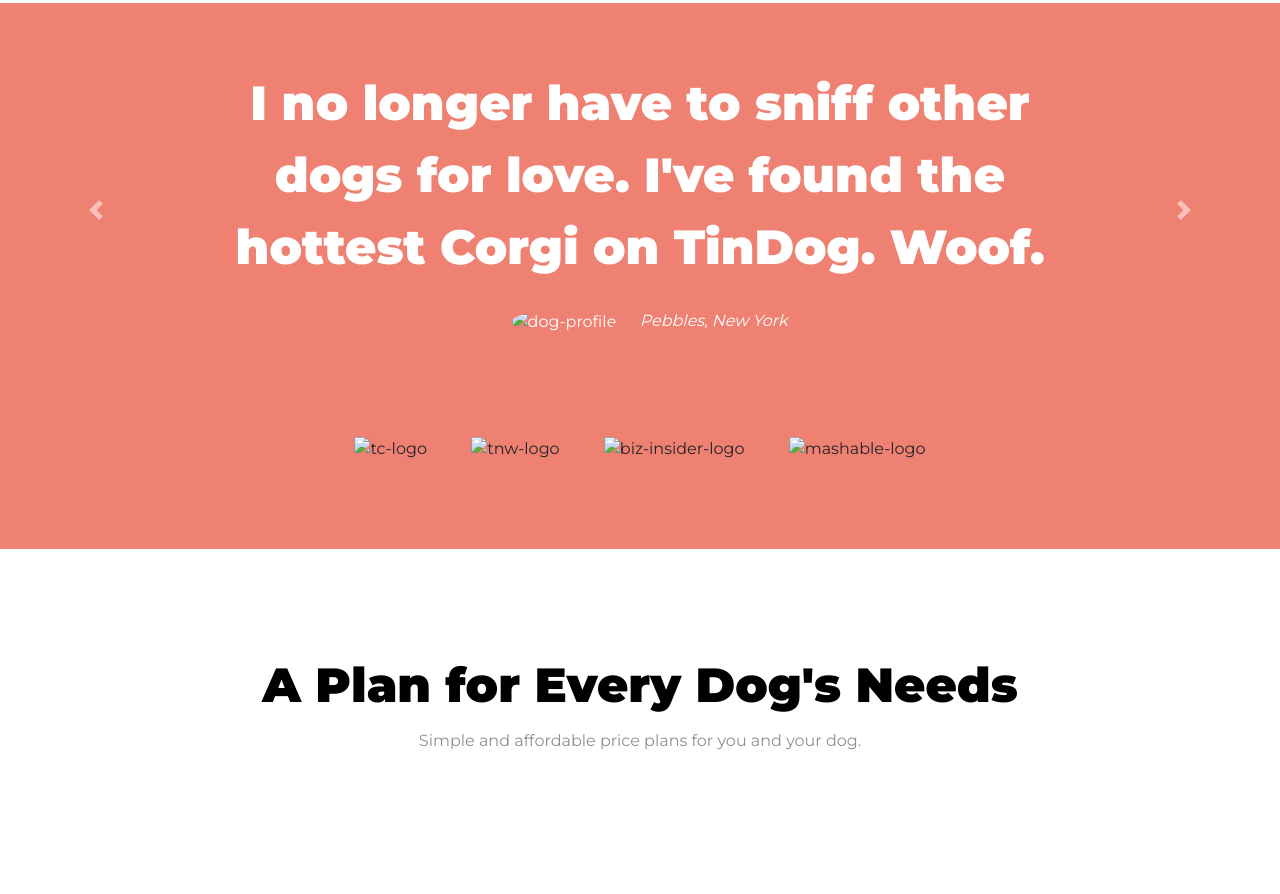
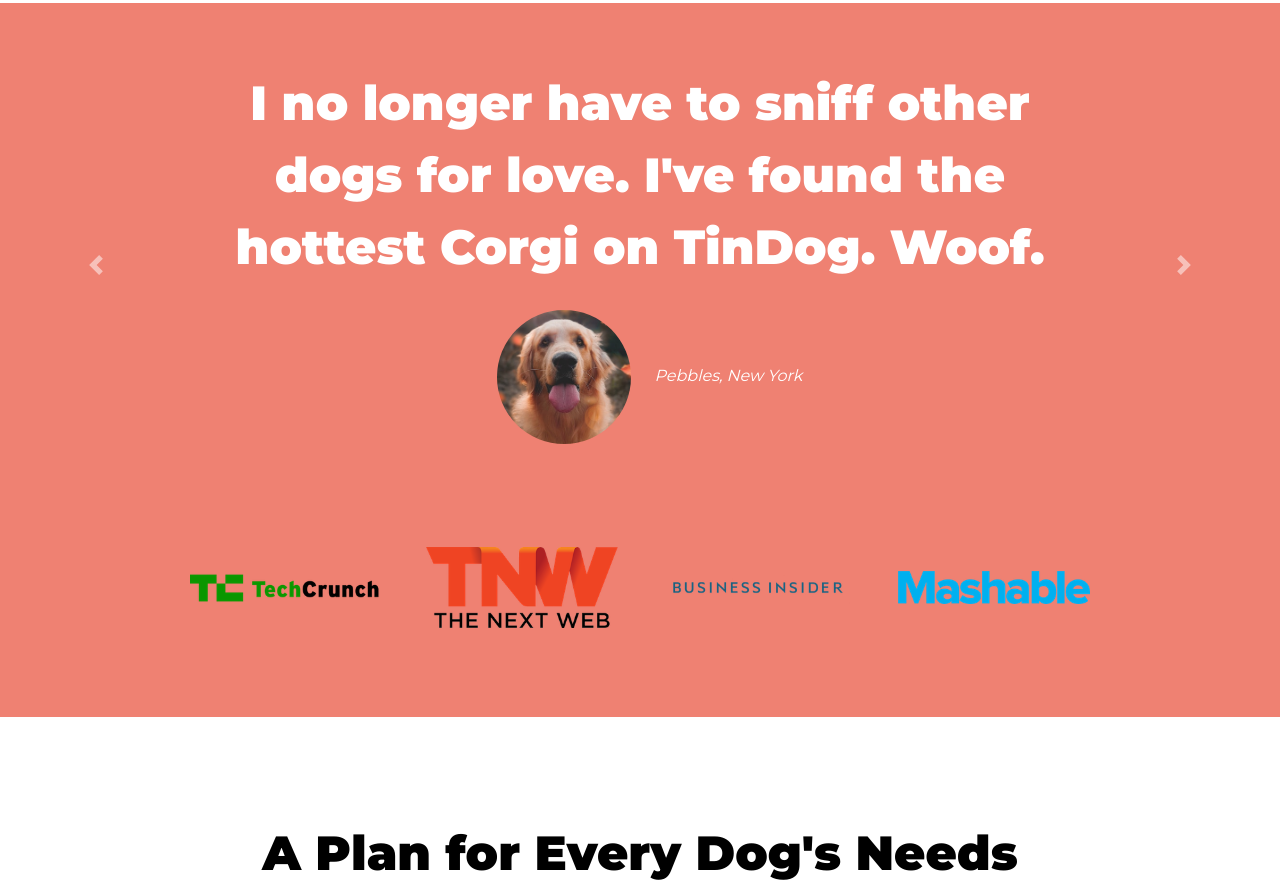
Before and after one commit to IvankaAknavi/tindog, a plain HTML site: page index.html in a window 1280 px wide. Shown: the part 1063-1957 px from the top of the page. Drawn offline with nearby package versions, Linux system fonts and the light colour scheme; files that its build step writes are made by us from their sources.

Commit message:
Update index.html

```diff
--- a/index.html
+++ b/index.html
@@ -15,7 +15,7 @@
   <script src="https://cdn.jsdelivr.net/npm/popper.js@1.16.0/dist/umd/popper.min.js" integrity="sha384-Q6E9RHvbIyZFJoft+2mJbHaEWldlvI9IOYy5n3zV9zzTtmI3UksdQRVvoxMfooAo" crossorigin="anonymous"></script>
   <script src="https://stackpath.bootstrapcdn.com/bootstrap/4.4.1/js/bootstrap.min.js" integrity="sha384-wfSDF2E50Y2D1uUdj0O3uMBJnjuUD4Ih7YwaYd1iqfktj0Uod8GCExl3Og8ifwB6" crossorigin="anonymous"></script>
 <!-- styles.css -->
-  <link rel="stylesheet" href="css/styles.css">
+  <link rel="stylesheet" href="styles.css">
 
 </head>
 <body>
@@ -56,7 +56,7 @@
           <button class="btn btn-outline-light btn-lg download-button" type="button"><i class="fab fa-google-play"></i> Download</button>
         </div>
         <div class="col-lg-6 ">
-          <img class="img-1" src="images/iphone6.png" alt="iphone-mockup"> <!--added class to rotate pic-->
+          <img class="img-1" src="iphone6.png" alt="iphone-mockup"> <!--added class to rotate pic-->
         </div>
       </div>
 
@@ -98,14 +98,14 @@
 
           <div class="carousel-item active container-fluid">
             <h2 class="testimonial-text">I no longer have to sniff other dogs for love. I've found the hottest Corgi on TinDog. Woof.</h2>
-            <img class="testimonial-img" src="images/dog-img.jpg" alt="dog-profile">
+            <img class="testimonial-img" src="dog-img.jpg" alt="dog-profile">
             <em>Pebbles, New York</em>
           </div>
 
 
           <div class="carousel-item container-fluid">
             <h2 class="testimonial-text">My dogs used to be so lonely, but with TinDog's help, they've found the love of their life. I think.</h2>
-            <img class="testimonial-img" src="images/lady-img.jpg" alt="lady-profile">
+            <img class="testimonial-img" src="lady-img.jpg" alt="lady-profile">
             <em>Beverly, Illinois</em>
           </div>
 
@@ -123,10 +123,10 @@
   <!-- Press -->
 
   <section id="press">
-    <img class="press-logo" src="images/techcrunch.png" alt="tc-logo">
-    <img class="press-logo" src="images/tnw.png" alt="tnw-logo">
-    <img class="press-logo" src="images/bizinsider.png" alt="biz-insider-logo">
-    <img class="press-logo" src="images/mashable.png" alt="mashable-logo">
+    <img class="press-logo" src="techcrunch.png" alt="tc-logo">
+    <img class="press-logo" src="tnw.png" alt="tnw-logo">
+    <img class="press-logo" src="bizinsider.png" alt="biz-insider-logo">
+    <img class="press-logo" src="mashable.png" alt="mashable-logo">
 
   </div>
   </section>
```
